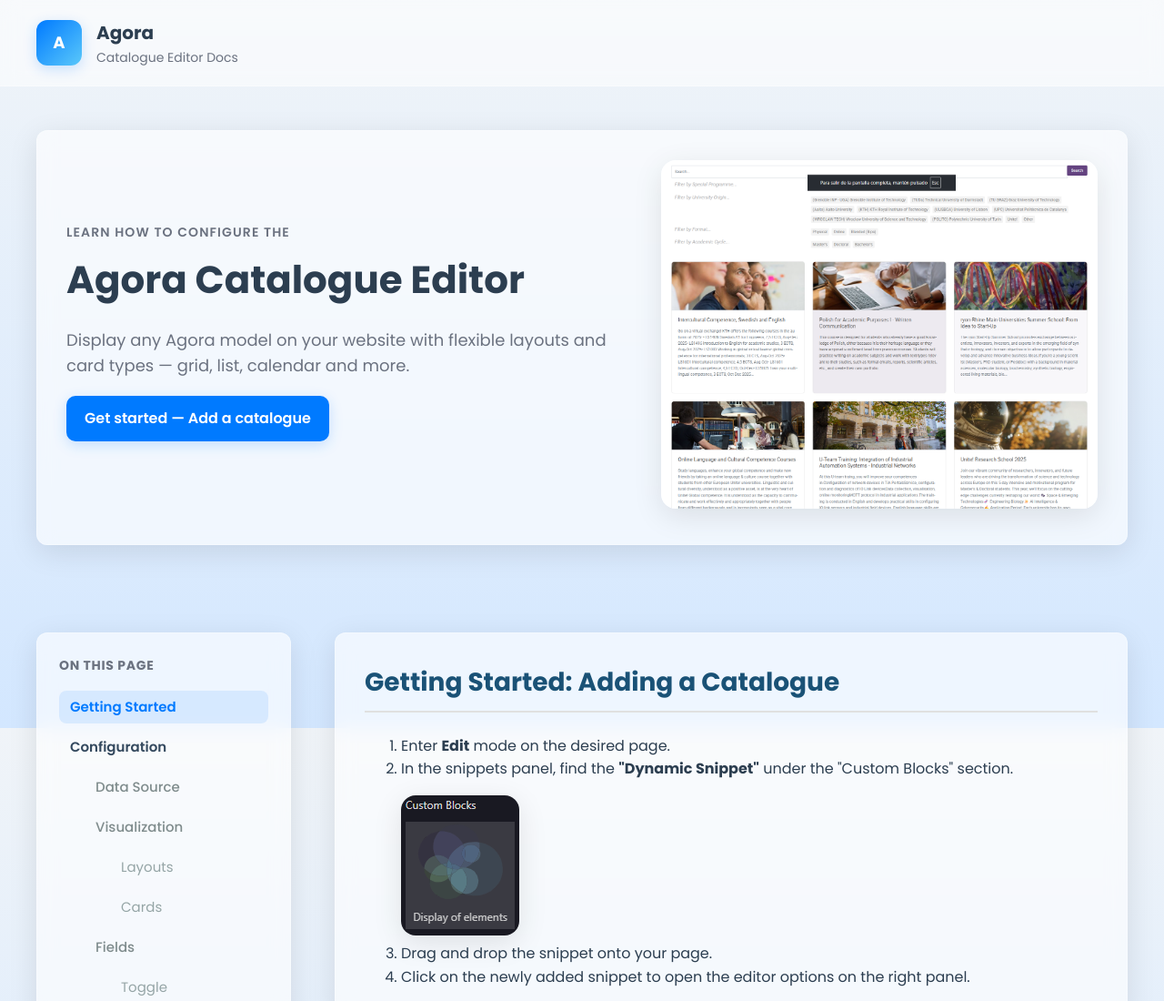
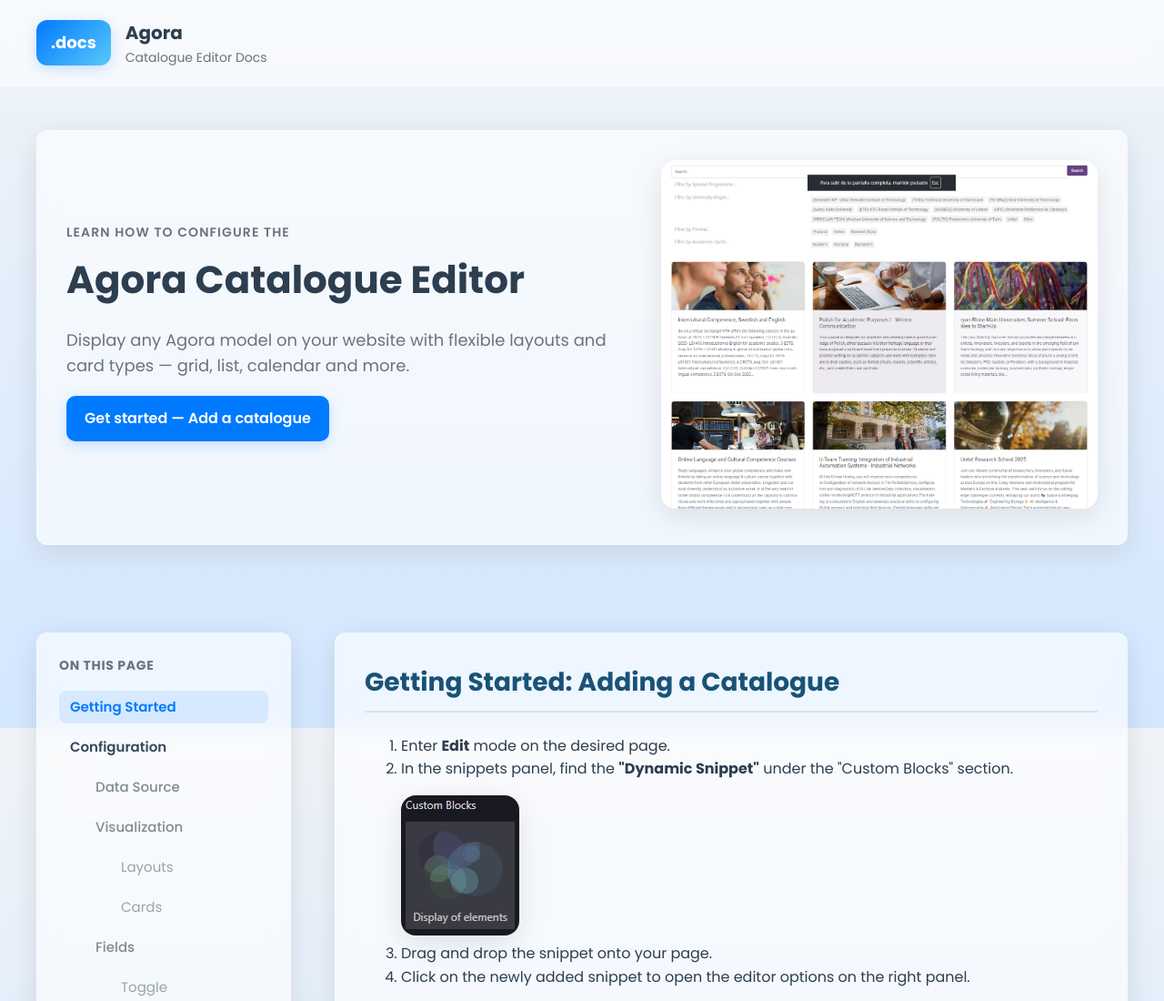
Before and after one commit to aUPaEU/agora-catalogue-website-editor-docs, a plain HTML site: page index.html in a window 1280 px wide. Shown: the top 1100 px of the page at 91% size. Drawn offline with Linux system fonts and the light colour scheme.

Commit message:
feat: update logo text and adjust logo padding for improved layout

```diff
--- a/index.css
+++ b/index.css
@@ -60,7 +60,7 @@ body {
 
 .logo {
   height: 50px;
-  width: 50px;
+  padding-inline: 16px;
   border-radius: 12px;
   background: linear-gradient(135deg, var(--accent), #5ac8fa);
   display: flex;
--- a/index.html
+++ b/index.html
@@ -11,7 +11,7 @@
     <header class="site-header">
       <div class="container header-inner">
         <div class="brand">
-          <div class="logo">A</div>
+          <div class="logo">.docs</div>
           <div>
             <div class="product">Agora</div>
             <div class="caption">Catalogue Editor Docs</div>
```
